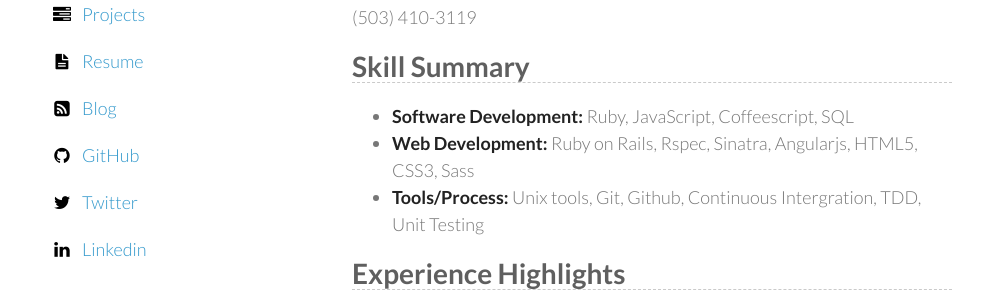
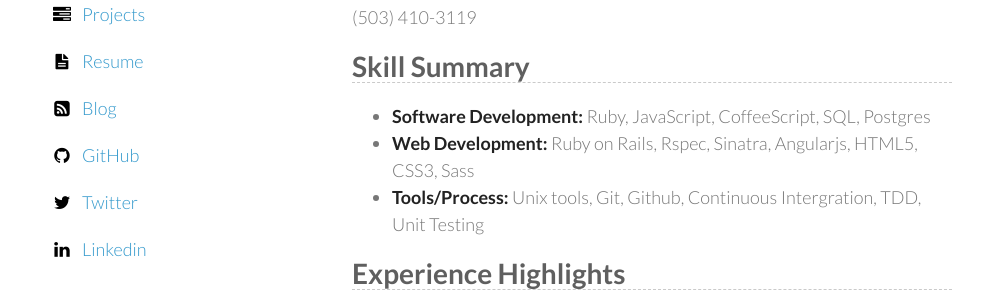
Before and after one commit to zeisler/zeisler.github.io, a Jekyll site: the page built from resume/index.md, in a window 1280 px wide and 900 px high. Shown: the part 158-458 px from the top of the window, without its empty margins (138-1121 px from the left). Built offline with Jekyll 4.4.1, drawn with Linux system fonts in a browser that asks for light colours.

Commit message:
fix to resume

```diff
--- a/resume/index.md
+++ b/resume/index.md
@@ -10,7 +10,7 @@ DustinZeisler.com
 
 # Skill Summary
 
-* **Software Development:** Ruby, JavaScript, Coffeescript, SQL
+* **Software Development:** Ruby, JavaScript, CoffeeScript, SQL, Postgres
 * **Web Development:** Ruby on Rails, Rspec, Sinatra, Angularjs, HTML5, CSS3, Sass
 * **Tools/Process:** Unix tools, Git, Github, Continuous Intergration, TDD, Unit Testing
 
```
